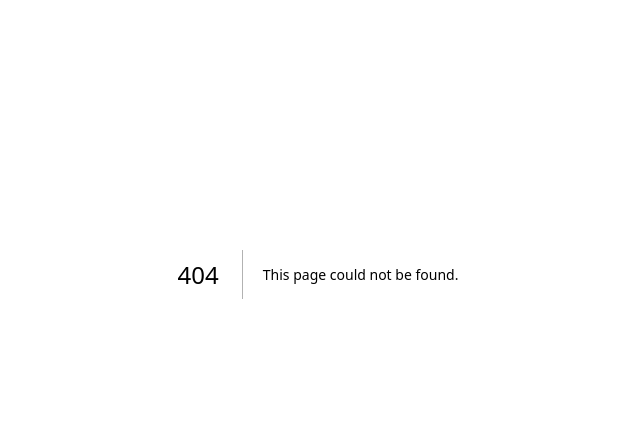
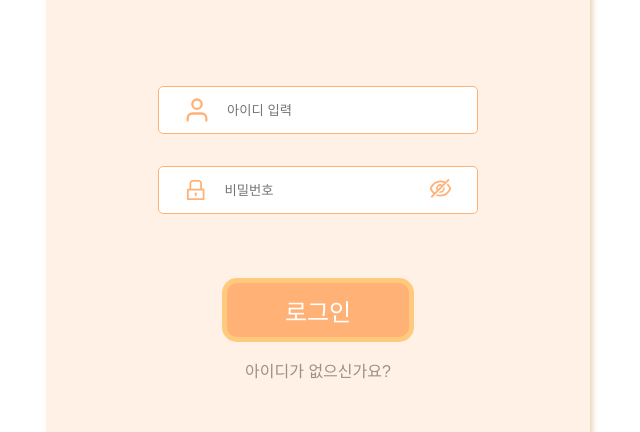
Before and after one commit to GDSC-SKHU/6Team-Hackathon-Front, a Next.js app in the folder dalbit/: page /Login in a window 1280 px wide. Before the commit this address had no page. Shown: the part 126-558 px from the top of the page, without its empty margins (322-962 px from the left). Built offline with nearby package versions, Linux system fonts and the light colour scheme.

Commit message:
feat: Login페이지 컴포넌트 구성 및 axios 추후 연결

```diff
--- /dev/null
+++ b/dalbit/src/pages/Login.tsx
@@ -0,0 +1,200 @@
+import axios from "axios";
+import Link from "next/link";
+import { useRouter } from "next/router";
+import { ChangeEvent, FormEvent, useState } from "react";
+import styled from "styled-components";
+import { FiUser } from "react-icons/fi";
+import {
+  AiOutlineLock,
+  AiOutlineEye,
+  AiOutlineEyeInvisible,
+} from "react-icons/ai";
+
+export default function Login() {
+  const router = useRouter();
+
+  const [memberId, setMemberId] = useState<string>("");
+  const [memberPw, setMemberPw] = useState<string>("");
+  const [passwordType, setPasswordType] = useState<boolean>(false);
+  const [lookPassword, setLookPassword] = useState("password");
+
+  const PasswordType = () => {
+    passwordType ? setLookPassword("password") : setLookPassword("text");
+  };
+
+  const onChangeId = (e: ChangeEvent<HTMLInputElement>) => {
+    setMemberId(e.target.value);
+  };
+
+  const onChangePw = (e: ChangeEvent<HTMLInputElement>) => {
+    setMemberPw(e.target.value);
+  };
+
+  const onClickLogin = (e: FormEvent<HTMLFormElement>) => {
+    e.preventDefault();
+    axios
+      .post("/login", {
+        memberId: memberId,
+        memberPw: memberPw,
+      })
+      .then((res) => {
+        console.log(res.data);
+        localStorage.setItem("accessToken", res.data.accessToken);
+        router.push("/index");
+      })
+      .catch((err) => {
+        console.log(err);
+        alert("아이디나 비밀번호가 잘못되었습니다.");
+      });
+  };
+
+  return (
+    <>
+      <StyledLoginBox>
+        <form onSubmit={onClickLogin}>
+          <StyledInputBox>
+            <StyledEachInput>
+              <FiUser size={28} />
+              <StyledUserInput
+                placeholder="아이디 입력"
+                onChange={onChangeId}
+                maxLength={15}
+                required
+              />
+            </StyledEachInput>
+            <StyledEachInput>
+              <AiOutlineLock size={28} />
+              <StyledUserInput
+                placeholder="비밀번호"
+                onChange={onChangePw}
+                type={lookPassword}
+                minLength={8}
+                required
+              />
+              <div
+                onClick={() => {
+                  setPasswordType((prev) => !prev);
+                  PasswordType();
+                }}
+              >
+                {passwordType ? (
+                  <AiOutlineEye size={25} />
+                ) : (
+                  <AiOutlineEyeInvisible size={25} />
+                )}
+              </div>
+            </StyledEachInput>
+          </StyledInputBox>
+          <StyledLoginBtnBox>
+            <StyledLoginBtn type="submit">로그인</StyledLoginBtn>
+          </StyledLoginBtnBox>
+          <StyledLink href="/signup">
+          <StyledLinkP>아이디가 없으신가요?</StyledLinkP>
+          </StyledLink>
+        </form>
+      </StyledLoginBox>
+    </>
+  );
+}
+
+const StyledLoginBox = styled.div`
+  width: 34rem;
+  height: 36rem;
+  margin: 4rem auto;
+  background-color: #fff1e6;
+  box-shadow: 3px 3px 5px #ebd8bf;
+  display: flex;
+  justify-content: center;
+  flex-direction: column;
+  align-items: center;
+  border-radius: 15px;
+`;
+
+const StyledInputBox = styled.div`
+  display: flex;
+  justify-content: center;
+  flex-direction: column;
+`;
+
+const StyledEachInput = styled.div`
+  display: flex;
+  align-items: center;
+  border: 1px solid #ffb176;
+  background-color: #fff;
+  border-radius: 5px;
+  color: #ffb176;
+  width: 20rem;
+  height: 3rem;
+  margin: 1rem;
+  padding: 0.5rem 1.5rem;
+`;
+
+const StyledUserInput = styled.input`
+  width: 15rem;
+  height: 1.5rem;
+  padding-left: 1rem;
+  border: none;
+  &:focus {
+    border: none;
+    outline: none;
+    background-color: #fff;
+    border-bottom: 2px solid #ffb176;
+  }
+`;
+
+const StyledLoginBtnBox = styled.div`
+  display: flex;
+  justify-content: center;
+`;
+
+const StyledLoginBtn = styled.button`
+  background-color: #ffb176;
+  color: white;
+  font-size: 24px;
+  text-align: center;
+  height: 4rem;
+  width: 12rem;
+  border-radius: 15px;
+  border: 5px solid #ffc97e;
+  margin-top: 3rem;
+  transition: all 0.3s;
+  &:hover {
+    /* transform: translateY(-3px); */
+    transform: scale(0.9);
+    cursor: pointer;
+    border: 5px solid #ffc9a0;
+    background: #ffc9a0;
+  }
+`;
+
+const StyledLinkP = styled.p`
+  width: 50%;
+  margin: 0 auto;
+  opacity: 0.4;
+  text-align: center;
+  margin-top: 1rem;
+  transition: all 0.3s;
+  &:hover {
+    opacity: 0.8;
+    cursor: pointer;
+    transform: translateY(-3px);
+  }
+  &::after{
+    content: "";
+    position: absolute;
+    bottom: -10px;
+    left: 30px;
+    width: 70%;
+    height: 1px;
+    background: #000;
+  }
+  &:hover::after{
+    opacity: 0.3;
+    transform: scale(1);
+  }
+`;
+
+const StyledLink = styled(Link)`
+  color: black;
+  text-decoration: none;
+`;
```
